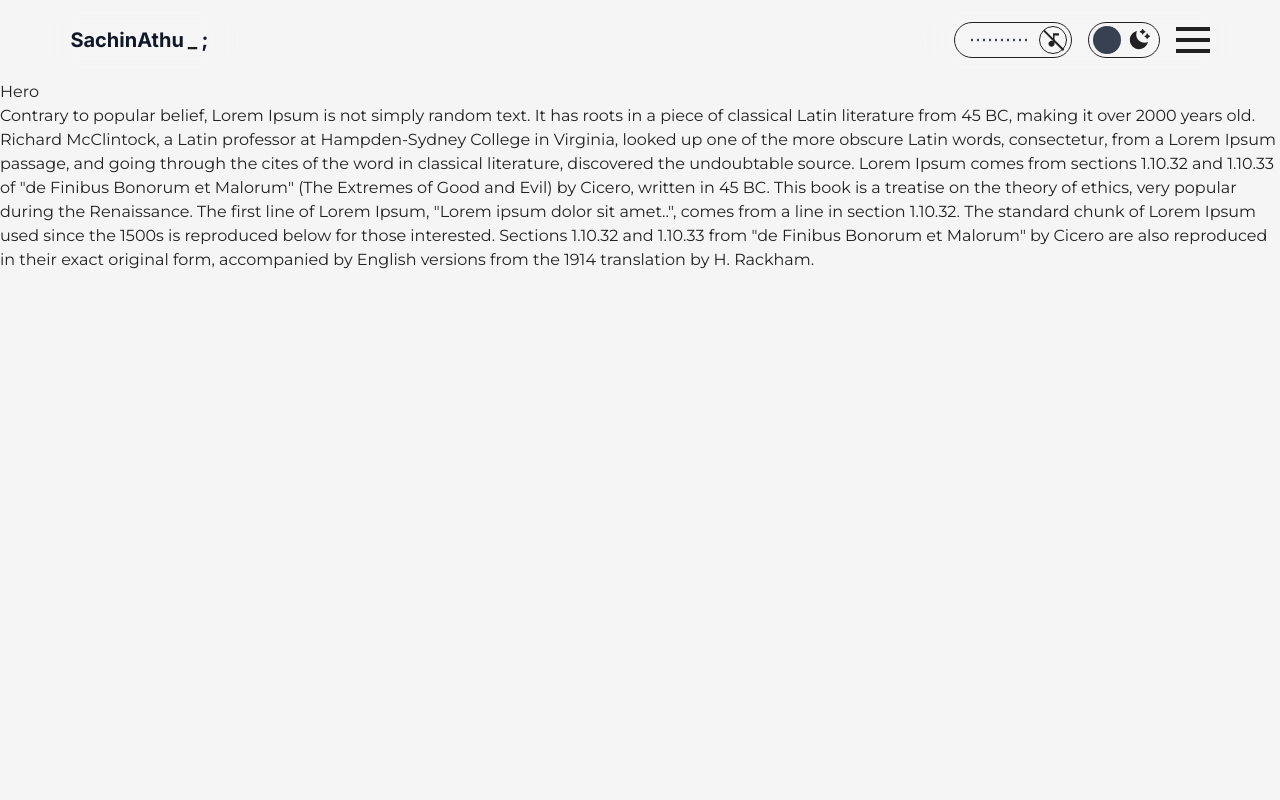
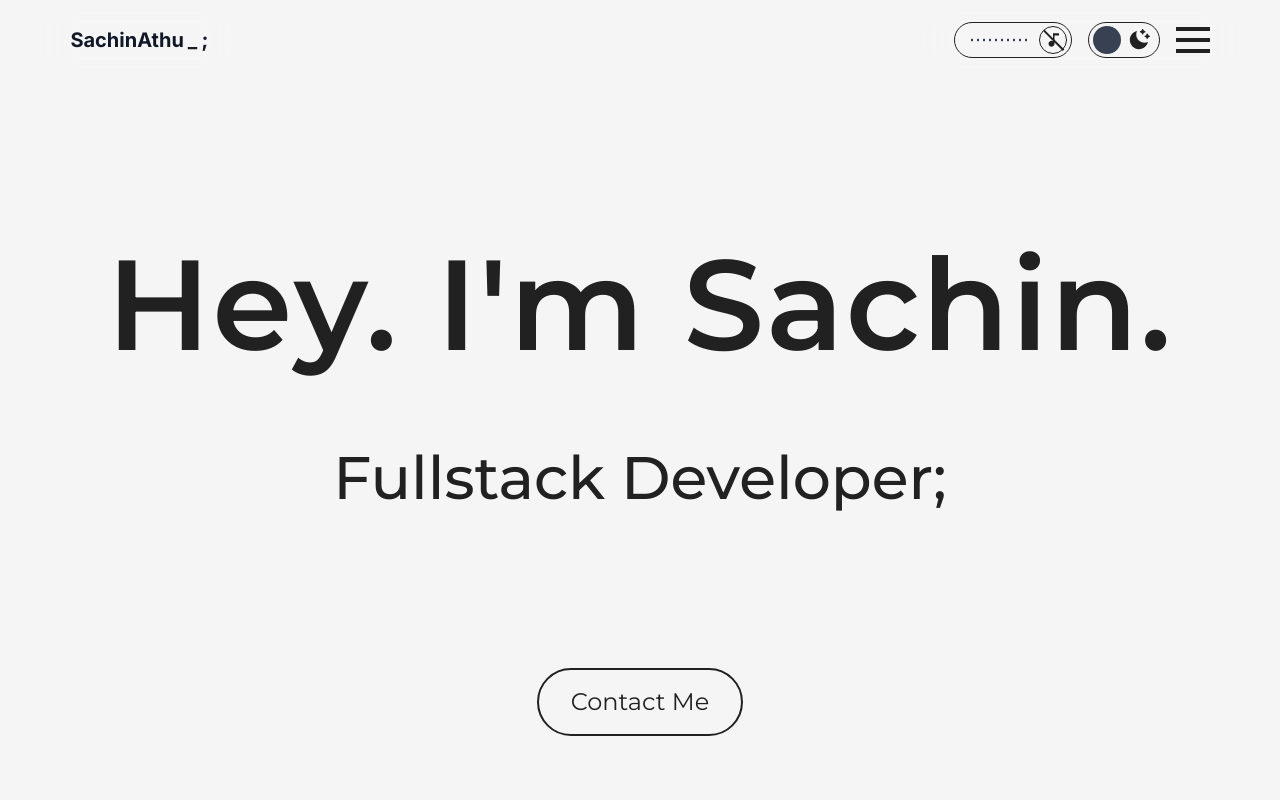
Before and after one commit to SachinAthu/Portfolio, a Next.js app: page / in a window 1280 px wide. Shown: the top 800 px of the page. Built offline with nearby package versions, Linux system fonts and the light colour scheme; no server answers.

Commit message:
Button update

```diff
--- a/app/layout.tsx
+++ b/app/layout.tsx
@@ -17,7 +17,7 @@ const inter = Inter({
   variable: '--font-inter',
 });
 
-const title = 'Sachin Athukorala';
+const title = 'Sachin Athukorala | Fullstack Developer';
 const description = 'The portfolio of Sachin Athukorala, Fullstack Developer.';
 const websiteURL = process.env.NEXT_PUBLIC_WEBSITE_URL || 'https://sachinathu.dev';
 export const metadata: Metadata = {
--- a/components/Hero.tsx
+++ b/components/Hero.tsx
@@ -1,24 +1,25 @@
-import { Section } from '.';
+'use client';
+
+import { Button, Section } from '.';
 
 export default function Hero() {
   return (
     <Section id="hero" paddingTop={false}>
       <div id="headerWatcher"></div>
 
-      <p>Hero</p>
+      <div className="flex min-h-[var(--hero-height)] flex-col items-center">
+        <div className="mt-40">
+          <h1 className="text-center text-9xl font-semibold tracking-[2px]">Hey. I'm Sachin.</h1>
+        </div>
 
-      <p>
-        Contrary to popular belief, Lorem Ipsum is not simply random text. It has roots in a piece of classical Latin
-        literature from 45 BC, making it over 2000 years old. Richard McClintock, a Latin professor at Hampden-Sydney
-        College in Virginia, looked up one of the more obscure Latin words, consectetur, from a Lorem Ipsum passage, and
-        going through the cites of the word in classical literature, discovered the undoubtable source. Lorem Ipsum
-        comes from sections 1.10.32 and 1.10.33 of "de Finibus Bonorum et Malorum" (The Extremes of Good and Evil) by
-        Cicero, written in 45 BC. This book is a treatise on the theory of ethics, very popular during the Renaissance.
-        The first line of Lorem Ipsum, "Lorem ipsum dolor sit amet..", comes from a line in section 1.10.32. The
-        standard chunk of Lorem Ipsum used since the 1500s is reproduced below for those interested. Sections 1.10.32
-        and 1.10.33 from "de Finibus Bonorum et Malorum" by Cicero are also reproduced in their exact original form,
-        accompanied by English versions from the 1914 translation by H. Rackham.
-      </p>
+        <div className="mt-20">
+          <p className="text-center text-6xl font-medium">Fullstack Developer;</p>
+        </div>
+
+        <div className="mt-40">
+          <Button className="rounded-full border-2 px-8 py-4 text-2xl">Contact Me</Button>
+        </div>
+      </div>
     </Section>
   );
 }
--- a/components/Section.tsx
+++ b/components/Section.tsx
@@ -73,7 +73,7 @@ export default function Section({
       <div
         id={id}
         className={cn(
-          'relative min-h-[100vh]',
+          'relative',
           className || '',
           paddingTop ? 'pt-32 sm:pt-52 lg:pt-60' : '',
           paddingBottom ? 'pb-20 sm:pb-32 lg:pb-40' : ''
--- a/components/buttons/Button.tsx
+++ b/components/buttons/Button.tsx
@@ -2,22 +2,25 @@ import { cn } from '@/lib/common';
 
 type ButtonProps = React.ButtonHTMLAttributes<HTMLButtonElement> & {
   children: React.ReactNode;
-  icon?: boolean;
 };
 
-export default function Button({ children, className, icon = false, onClick, ...rest }: ButtonProps) {
+export default function Button({ children, className, onClick, ...rest }: ButtonProps) {
   return (
     <button
       type="button"
       className={cn(
-        'custom-button | relative block overflow-hidden border border-text dark:border-d-text',
-        icon ? 'rounded-full p-2 [&>svg]:h-6 [&>svg]:w-6' : 'rounded-xl px-4 py-2',
+        'custom-button | relative block overflow-hidden rounded-xl border border-text px-4 py-2 dark:border-d-text',
         className || ''
       )}
       onClick={onClick}
       {...rest}>
-      {children}
-      <span className="flair | pointer-events-none absolute left-0 top-0 z-[-1] aspect-[1] w-[400%] -translate-x-1/2 -translate-y-1/2 rounded-full will-change-transform"></span>
+      <span className="relative block overflow-hidden">
+        <span data-content={children} className="custom-button-content">
+          {children}
+        </span>
+      </span>
+
+      <span className="flair | pointer-events-none absolute left-0 top-0 z-[-1] aspect-[1] w-[250%] -translate-x-1/2 -translate-y-1/2 rounded-full will-change-transform"></span>
     </button>
   );
 }
--- /dev/null
+++ b/components/buttons/IconButton.tsx
@@ -0,0 +1,28 @@
+import { cn } from '@/lib/common';
+
+type IconButtonProps = React.ButtonHTMLAttributes<HTMLButtonElement> & {
+  children: React.ReactNode;
+  direction?: 'up' | 'down';
+};
+
+export default function IconButton({ children, className, onClick, direction = 'up', ...rest }: IconButtonProps) {
+  return (
+    <button
+      type="button"
+      className={cn(
+        'custom-icon-button | relative block overflow-hidden rounded-full border border-text p-2 dark:border-d-text [&_svg]:h-6 [&_svg]:w-6',
+        direction === 'down' ? 'down' : '',
+        className || ''
+      )}
+      onClick={onClick}
+      {...rest}>
+      <span className="relative flex items-center justify-center overflow-hidden">
+        <span className="custom-icon-button-1">{children}</span>
+        <span className="custom-icon-button-2">{children}</span>
+        <span className="custom-icon-button-3">{children}</span>
+      </span>
+
+      <span className="flair | pointer-events-none absolute left-0 top-0 z-[-1] aspect-[1] w-[300%] -translate-x-1/2 -translate-y-1/2 rounded-full will-change-transform"></span>
+    </button>
+  );
+}
--- a/components/header/MenuBtn.tsx
+++ b/components/header/MenuBtn.tsx
@@ -11,11 +11,11 @@ export default function MenuBtn() {
       type="button"
       className={cn(
         'menu-btn relative block overflow-hidden border-none bg-transparent 2xl:hidden',
-        isNavOpen ? 'open text-d-text' : 'text-text dark:text-d-text'
+        isNavOpen ? 'open' : ''
       )}
       aria-label="Navigation Menu"
       onClick={() => setIsNavOpen(!isNavOpen)}>
-      <div className="icon-left"></div>
+      <div className="icon-left transition-colors"></div>
       <div className="icon-right"></div>
     </button>
   );
--- a/components/index.ts
+++ b/components/index.ts
@@ -17,5 +17,6 @@ export { default as ScrollNav } from './navigation/ScrollNav';
 
 export { default as CustomLink } from './links/CustomLink';
 export { default as Button } from './buttons/Button';
+export { default as IconButton } from './buttons/IconButton';
 
 export { default as RevealText } from './RevealText';
--- a/context/LayoutContext.tsx
+++ b/context/LayoutContext.tsx
@@ -82,10 +82,11 @@ const LayoutProvider = ({ children }: { children: React.ReactNode }) => {
         setIsScrolled(false);
       }
     }
+    setIsScrolled(window.scrollY > 100);
+    window.addEventListener('scroll', onScroll);
 
-    setIsScrolled(window.scrollY > 100);
-
-    window.addEventListener('scroll', onScroll);
+    // network state listener
+    //
 
     return () => {
       scrollRef.current?.destroy();
--- a/styles/base/_variables.scss
+++ b/styles/base/_variables.scss
@@ -17,6 +17,8 @@
 
   --scroll-nav-height: 300px;
   --scroll-nav-top: calc(var(--header-height) + (var(--nav-menu-height) / 2) - (var(--scroll-nav-height) / 2));
+
+  --hero-height: calc(100vh - var(--header-height));
 }
 
 @include mix.max-width(sm) {
--- a/styles/components/_buttons.scss
+++ b/styles/components/_buttons.scss
@@ -1,7 +1,9 @@
 /* menu button */
 
 @mixin icon($height, $width) {
-  transition: transform 0.5s;
+  transition:
+    background-color 0.5s,
+    transform 0.5s;
   position: absolute;
   height: $height;
   width: $width;
@@ -10,7 +12,9 @@
 }
 
 @mixin icon-before($height, $width, $top) {
-  transition: transform 0.5s;
+  transition:
+    background-color 0.5s,
+    transform 0.5s;
   position: absolute;
   width: $width;
   height: $height;
@@ -21,7 +25,9 @@
 }
 
 @mixin icon-after($height, $width, $top) {
-  transition: transform 0.5s;
+  transition:
+    background-color 0.5s,
+    transform 0.5s;
   position: absolute;
   width: $width;
   height: $height;
@@ -80,10 +86,12 @@
     background-color: transparent;
 
     &:before {
+      background-color: theme('colors.d.text');
       transform: rotateZ(45deg) translate(4px, -4px);
     }
 
     &:after {
+      background-color: theme('colors.d.text');
       transform: rotateZ(-45deg) translate(4px, 4px);
     }
   }
@@ -92,10 +100,13 @@
     background-color: transparent;
 
     &:before {
+      background-color: theme('colors.d.text');
+
       transform: rotateZ(-45deg) translate(-4px, -4px);
     }
 
     &:after {
+      background-color: theme('colors.d.text');
       transform: rotateZ(45deg) translate(-4px, 4px);
     }
   }
@@ -175,6 +186,33 @@
     transition: transform 0.5s;
     @apply bg-text dark:bg-d-text;
   }
+
+  .custom-button-content {
+    display: inline-block;
+    color: transparent;
+    transition: transform 1s cubic-bezier(0.19, 1, 0.22, 1);
+
+    &::before {
+      content: attr(data-content);
+      display: block;
+      position: absolute;
+      top: 0;
+      transform-origin: right bottom;
+      transition: transform 1s cubic-bezier(0.19, 1, 0.22, 1);
+      @apply text-text dark:text-d-text;
+    }
+
+    &::after {
+      content: attr(data-content);
+      display: block;
+      position: absolute;
+      top: 105%;
+      transform: skewY(7deg);
+      transform-origin: left top;
+      transition: transform 1s cubic-bezier(0.19, 1, 0.22, 1);
+      @apply text-text dark:text-d-text;
+    }
+  }
 }
 
 .custom-button:hover,
@@ -184,5 +222,96 @@
   .flair::after {
     transform: scale(1);
   }
+
+  .custom-button-content {
+    transform: translateY(-105%);
+
+    &::before {
+      transform: skewY(7deg);
+      @apply text-d-text dark:text-text;
+    }
+
+    &::after {
+      transform: skewY(0);
+      @apply text-d-text dark:text-text;
+    }
+  }
 }
 /**/
+
+/* custom button */
+.custom-icon-button {
+  .flair::after {
+    content: '';
+    position: absolute;
+    top: 0;
+    left: 0;
+    width: 100%;
+    aspect-ratio: 1;
+    border-radius: 50%;
+    transform: scale(0);
+    transition: transform 0.5s;
+    @apply bg-text dark:bg-d-text;
+  }
+
+  .custom-icon-button-1 {
+    display: inline-block;
+    color: transparent;
+    transition: transform 1s cubic-bezier(0.19, 1, 0.22, 1);
+  }
+
+  .custom-icon-button-2 {
+    position: absolute;
+    top: 50%;
+    left: 50%;
+    transform: translate(-50%, -50%);
+    transition: transform 1s cubic-bezier(0.19, 1, 0.22, 1);
+  }
+
+  .custom-icon-button-3 {
+    position: absolute;
+    top: 150%;
+    left: 50%;
+    transform: translate(-50%, -50%);
+    transition: transform 1s cubic-bezier(0.19, 1, 0.22, 1);
+  }
+}
+
+.custom-icon-button.down {
+  .custom-icon-button-2 {
+    top: -150%;
+    transform: translate(-50%, -50%);
+  }
+
+  .custom-icon-button-3 {
+    top: 50%;
+    transform: translate(-50%, -50%);
+  }
+}
+
+.custom-icon-button:hover {
+  @apply text-d-text dark:text-text;
+
+  .flair::after {
+    transform: scale(1);
+  }
+
+  .custom-icon-button-2 {
+    transform: translate(-50%, -150%);
+  }
+
+  .custom-icon-button-3 {
+    transform: translate(-50%, -150%);
+  }
+}
+
+.custom-icon-button.down:hover {
+  .custom-icon-button-2 {
+    transform: translate(-50%, 150%);
+  }
+
+  .custom-icon-button-3 {
+    transform: translate(-50%, 150%);
+  }
+}
+/**/
```
Also changed, not shown: components/navigation/ScrollNav.tsx (+5 -5 lines).
